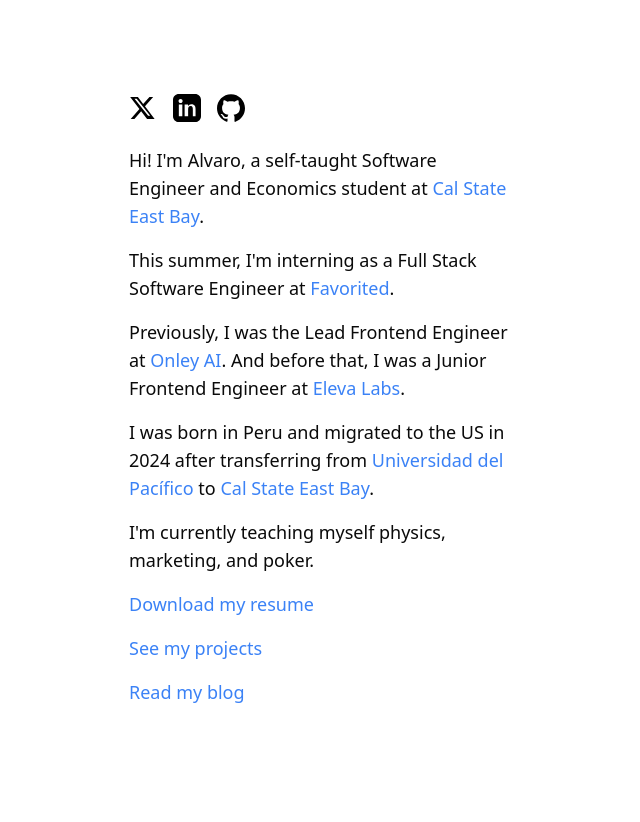
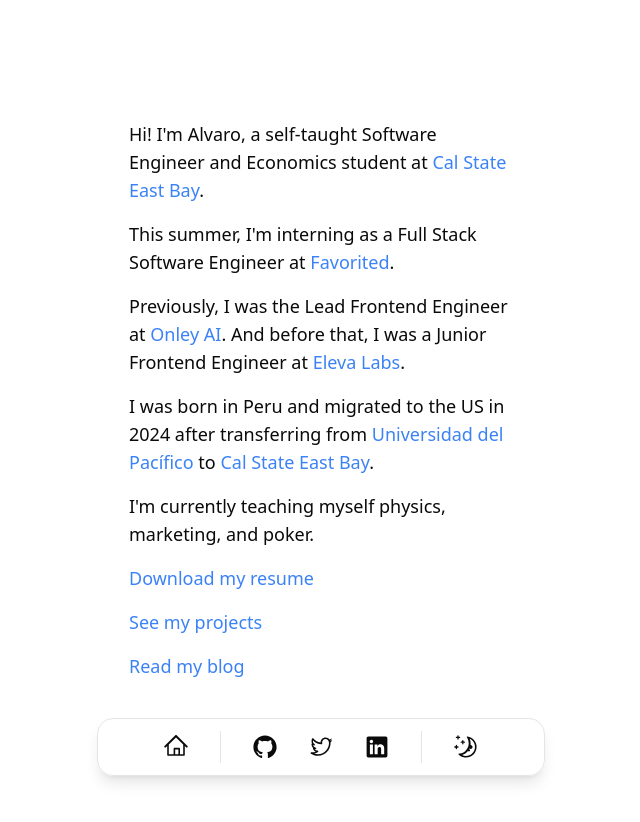
Before and after one commit to alvropena/alvropena.com, a Next.js app: page / in a window 1280 px wide. Shown: the top 822 px of the page, without its empty margins (319-959 px from the left). Before the commit the page ends 800 px from the top, so only its background shows below. Built offline with nearby package versions, Linux system fonts and the light colour scheme.

Commit message:
Add BottomNav component to RootLayout

```diff
--- a/app/layout.tsx
+++ b/app/layout.tsx
@@ -3,6 +3,7 @@
 
 import { ThemeProvider } from "@/components/ThemeProvider";
 import { Analytics } from "@vercel/analytics/react";
+import { BottomNav } from "@/components/BottomNav";
 
 export const metadata: Metadata = {
   title: "Alvaro Peña",
@@ -26,9 +27,10 @@
           >
             <main>
               <div>
-                <div>{children}</div>
+                <div className="pb-20">{children}</div>
               </div>
             </main>
+            <BottomNav />
           </ThemeProvider>
         </body>
       </html>
--- a/app/page.tsx
+++ b/app/page.tsx
@@ -4,59 +4,6 @@
   return (
     <div className="h-screen flex items-center justify-center px-4">
       <div className="max-w-sm flex flex-col gap-4">
-        <div className="flex flex-row gap-4 justify-start mb-2">
-          {/* Twitter (X) */}
-          <Link
-            href="https://x.com/alvropenaa"
-            target="_blank"
-            rel="noopener noreferrer"
-            aria-label="Twitter"
-          >
-            <svg
-              width="28"
-              height="28"
-              viewBox="0 0 24 24"
-              fill="black"
-              xmlns="http://www.w3.org/2000/svg"
-            >
-              <path d="M17.53 2.477h3.19l-7.01 8.01 8.24 11.036h-6.47l-5.06-6.77-5.8 6.77H1.44l7.48-8.73L1 2.477h6.61l4.54 6.09 5.38-6.09zm-1.12 16.13h1.77L6.6 4.13H4.71l11.7 14.477z" />
-            </svg>
-          </Link>
-          {/* LinkedIn */}
-          <Link
-            href="https://linkedin.com/in/alvropena"
-            target="_blank"
-            rel="noopener noreferrer"
-            aria-label="LinkedIn"
-          >
-            <svg
-              width="28"
-              height="28"
-              viewBox="0 0 24 24"
-              fill="black"
-              xmlns="http://www.w3.org/2000/svg"
-            >
-              <path d="M19 0h-14c-2.76 0-5 2.24-5 5v14c0 2.76 2.24 5 5 5h14c2.76 0 5-2.24 5-5v-14c0-2.76-2.24-5-5-5zm-11 19h-3v-10h3v10zm-1.5-11.27c-.97 0-1.75-.79-1.75-1.76s.78-1.76 1.75-1.76 1.75.79 1.75 1.76-.78 1.76-1.75 1.76zm13.5 11.27h-3v-5.6c0-1.34-.03-3.07-1.87-3.07-1.87 0-2.16 1.46-2.16 2.97v5.7h-3v-10h2.89v1.36h.04c.4-.75 1.38-1.54 2.84-1.54 3.04 0 3.6 2 3.6 4.59v5.59z" />
-            </svg>
-          </Link>
-          {/* GitHub */}
-          <Link
-            href="https://github.com/alvropena"
-            target="_blank"
-            rel="noopener noreferrer"
-            aria-label="GitHub"
-          >
-            <svg
-              width="28"
-              height="28"
-              viewBox="0 0 24 24"
-              fill="black"
-              xmlns="http://www.w3.org/2000/svg"
-            >
-              <path d="M12 0.297c-6.63 0-12 5.373-12 12 0 5.303 3.438 9.8 8.205 11.387.6.113.82-.258.82-.577 0-.285-.01-1.04-.015-2.04-3.338.724-4.042-1.416-4.042-1.416-.546-1.387-1.333-1.756-1.333-1.756-1.089-.745.084-.729.084-.729 1.205.084 1.84 1.236 1.84 1.236 1.07 1.834 2.809 1.304 3.495.997.108-.775.418-1.305.762-1.605-2.665-.305-5.466-1.334-5.466-5.931 0-1.31.469-2.381 1.236-3.221-.124-.303-.535-1.523.117-3.176 0 0 1.008-.322 3.301 1.23.957-.266 1.983-.399 3.003-.404 1.02.005 2.047.138 3.006.404 2.291-1.553 3.297-1.23 3.297-1.23.653 1.653.242 2.873.118 3.176.77.84 1.235 1.911 1.235 3.221 0 4.609-2.803 5.624-5.475 5.921.43.372.823 1.102.823 2.222 0 1.606-.014 2.898-.014 3.293 0 .322.216.694.825.576C20.565 22.092 24 17.592 24 12.297c0-6.627-5.373-12-12-12" />
-            </svg>
-          </Link>
-        </div>
         <p className="text-lg">
           Hi! I&apos;m Alvaro, a self-taught Software Engineer and Economics
           student at{" "}
--- /dev/null
+++ b/components/BottomNav.tsx
@@ -0,0 +1,69 @@
+"use client"
+
+import Link from "next/link";
+import { useTheme } from "next-themes";
+import {
+  HomeIcon,
+  GitHubLogoIcon,
+  LinkedInLogoIcon,
+  TwitterLogoIcon,
+  SunIcon,
+  MoonIcon
+} from "@radix-ui/react-icons";
+
+export function BottomNav() {
+  const { theme, setTheme } = useTheme();
+
+  return (
+    <nav className="fixed left-1/2 -translate-x-1/2 bottom-6 z-50 rounded-2xl shadow-lg bg-background/90 backdrop-blur-md border flex items-center justify-center px-4 py-2 gap-2 md:gap-4 w-[90vw] max-w-md">
+      {/* Group 1: Home */}
+      <div className="flex items-center">
+        <Link href="/" className="p-2 hover:text-primary transition-colors">
+          <HomeIcon className="w-6 h-6" />
+        </Link>
+      </div>
+      {/* Divider 1 */}
+      <div className="h-8 w-px bg-border mx-2" />
+      {/* Group 2: Socials */}
+      <div className="flex items-center gap-2 md:gap-4">
+        <Link
+          href="https://github.com/alvropena"
+          target="_blank"
+          className="p-2 hover:text-primary transition-colors"
+        >
+          <GitHubLogoIcon className="w-6 h-6" />
+        </Link>
+        <Link
+          href="https://x.com/alvropena"
+          target="_blank"
+          className="p-2 hover:text-primary transition-colors"
+        >
+          <TwitterLogoIcon className="w-6 h-6" />
+        </Link>
+        <Link
+          href="https://linkedin.com/in/alvropena"
+          target="_blank"
+          className="p-2 hover:text-primary transition-colors"
+        >
+          <LinkedInLogoIcon className="w-6 h-6" />
+        </Link>
+      </div>
+      {/* Divider 2 */}
+      <div className="h-8 w-px bg-border mx-2" />
+      {/* Group 3: Theme toggle */}
+      <div className="flex items-center">
+        <button
+          onClick={() => setTheme(theme === "dark" ? "light" : "dark")}
+          className="p-2 hover:text-primary transition-colors"
+          aria-label="Toggle theme"
+        >
+          {theme === "dark" ? (
+            <SunIcon className="w-6 h-6" />
+          ) : (
+            <MoonIcon className="w-6 h-6" />
+          )}
+        </button>
+      </div>
+    </nav>
+  );
+}
```
